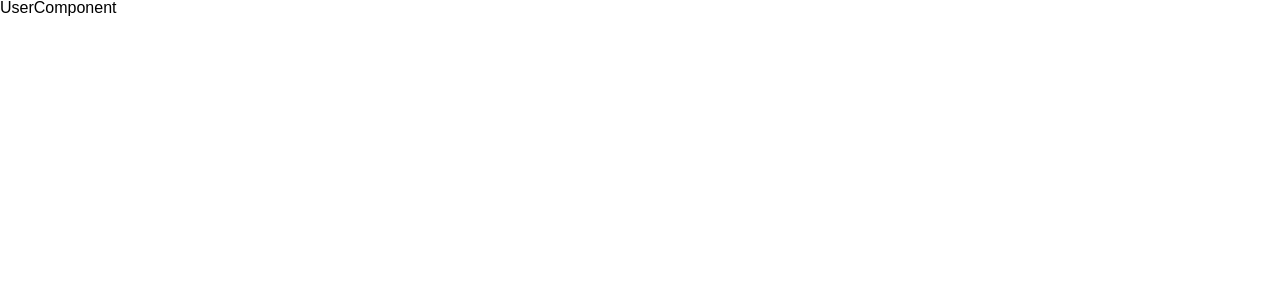
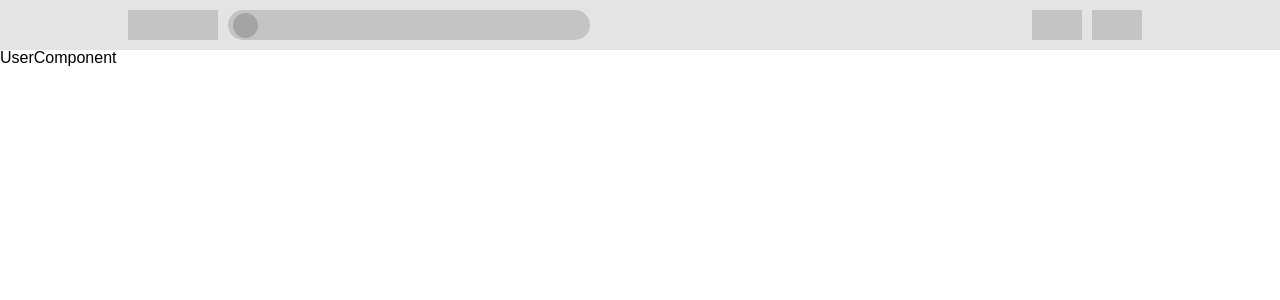
Before and after one commit to SW-hackerton/cartroction-fe, a React (Create React App) app: page /user in a window 1280 px wide. Shown: the top 300 px of the page. Built offline with nearby package versions, Linux system fonts and the light colour scheme.

Commit message:
feat: User route component

```diff
--- /dev/null
+++ b/src/components/User/UserRoute/index.jsx
@@ -0,0 +1,9 @@
+import { Header } from 'components';
+import React from 'react';
+
+export function UserRoute({ element: Element, showSearchBar }) {
+  return (<>
+    <Header showSearchBar={showSearchBar} userType={0} />
+    <Element />
+  </>);
+}
--- a/src/router/index.jsx
+++ b/src/router/index.jsx
@@ -1,14 +1,15 @@
 import { BrowserRouter, Routes, Route } from 'react-router-dom';
 import { Main, Manager, User, NotFound } from 'pages';
+import { UserRoute } from 'components/User/UserRoute';
 
 export default function Router() {
   return (
     <BrowserRouter>
       <Routes>
-        <Route path="/" element={<Main />} />
-        <Route path="/manager" element={<Manager />} />
-        <Route path="/user" element={<User />} />
-        <Route path="*" element={<NotFound />} />
+        <Route path="/" element={<UserRoute element={Main} showSearchBar={false} />} />
+        <Route path="/manager" element={<UserRoute element={Manager} showSearchBar={false} />} />
+        <Route path="/user" element={<UserRoute element={User} showSearchBar={true} />} />
+        <Route path="*" element={<UserRoute element={NotFound} showSearchBar={false} />} />
       </Routes>
     </BrowserRouter>
   );
```
